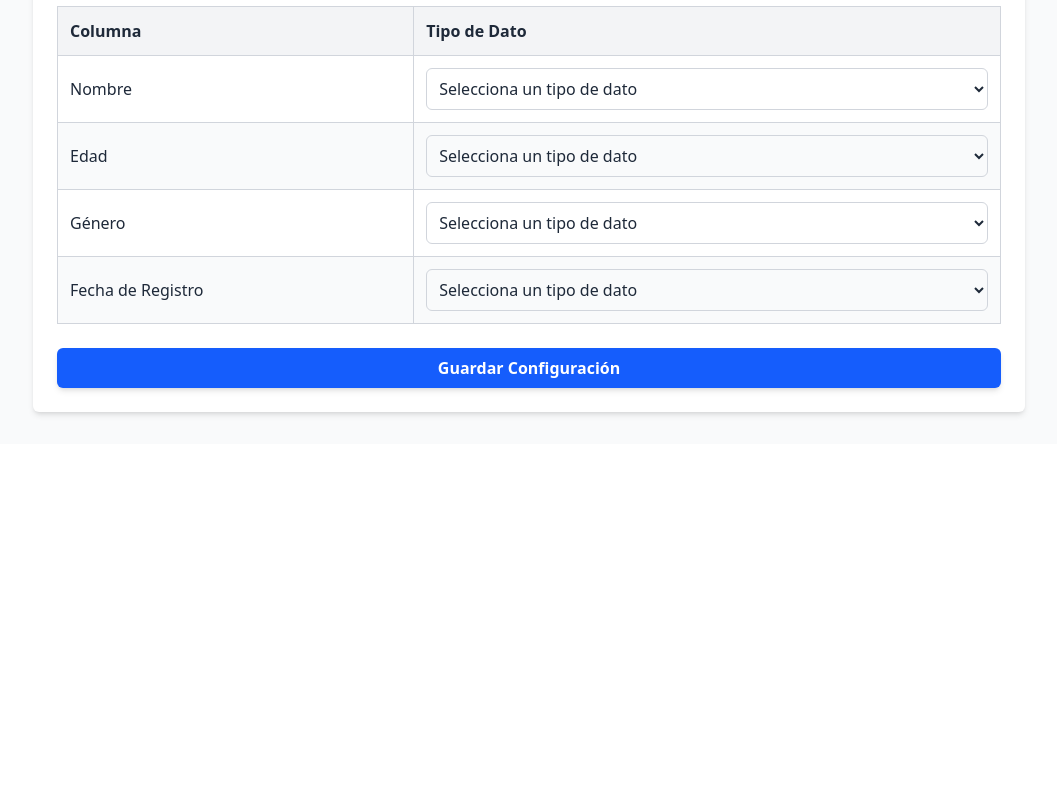
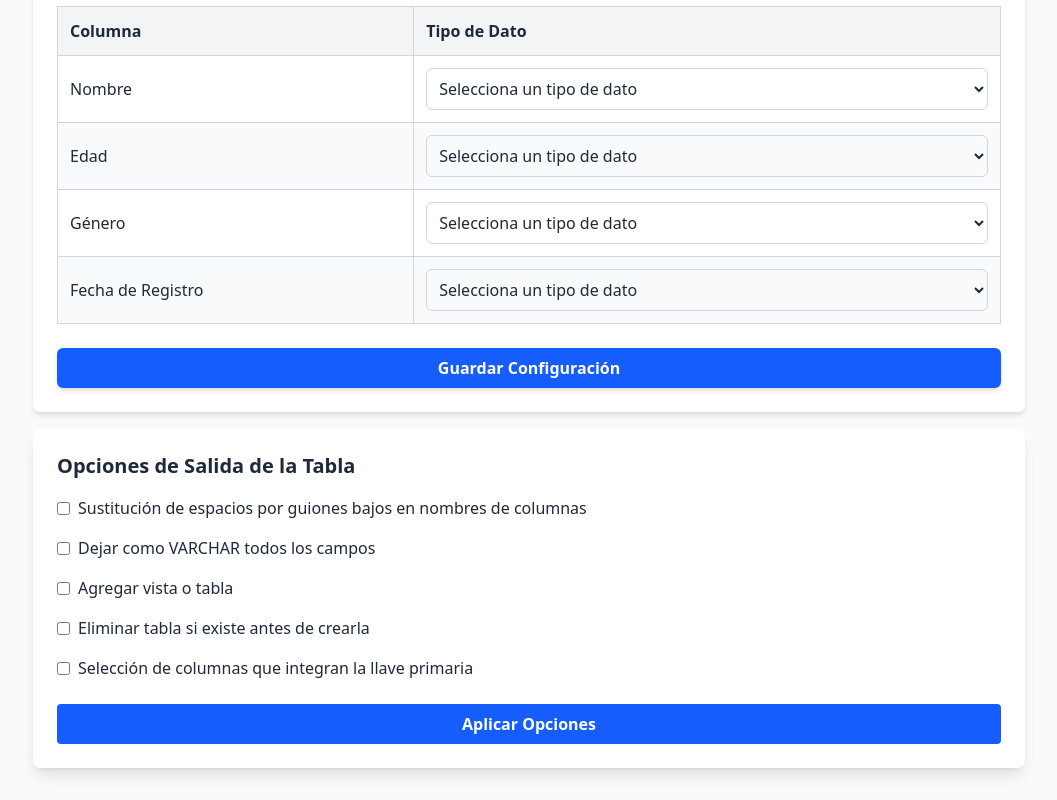
Before and after one commit to Fhernd/proy10_convertidor_csv_sql, a Vue app: page / in a window 1280 px wide. Shown: the part 943-1743 px from the top of the page, without its empty margins (111-1168 px from the left). Before the commit the page ends 1387 px from the top, so only its background shows below. Built offline with nearby package versions, Linux system fonts and the light colour scheme; the HTML template or start-up script is replaced by a standard one.

Commit message:
Ajustes de apariencia y ubicación para el componente OpcionesSalidaTabla.

```diff
--- a/src/App.vue
+++ b/src/App.vue
@@ -41,6 +41,8 @@
       <OpcionesEntrada />
 
       <OpcionesSalida />
+
+      <OpcionesSalidaTabla />
     </main>
   </div>
 </template>
@@ -50,6 +52,7 @@ import Tabs from "@/components/Tabs.vue";
 import Tab from "@/components/Tab.vue";
 import OpcionesEntrada from "./components/OpcionesEntrada.vue";
 import OpcionesSalida from "./components/OpcionesSalida.vue";
+import OpcionesSalidaTabla from "./components/OpcionesSalidaTabla.vue";
 </script>
 
 <style scoped>
--- a/src/components/OpcionesSalidaTabla.vue
+++ b/src/components/OpcionesSalidaTabla.vue
@@ -1,5 +1,5 @@
 <template>
-    <div class="p-6 bg-white shadow-lg rounded-lg">
+    <div class="p-6 bg-white shadow-lg rounded-lg mt-4">
         <h2 class="text-xl font-bold mb-4">Opciones de Salida de la Tabla</h2>
 
         <div class="flex flex-col space-y-4">
@@ -29,7 +29,7 @@
             </label>
         </div>
 
-        <button @click="applyOptions" class="mt-6 bg-blue-500 hover:bg-blue-700 text-white font-bold py-2 px-4 rounded">
+        <button @click="applyOptions" class="w-full mt-6 bg-blue-600 hover:bg-blue-700 text-white font-bold py-2 px-4 rounded">
             Aplicar Opciones
         </button>
     </div>
```
